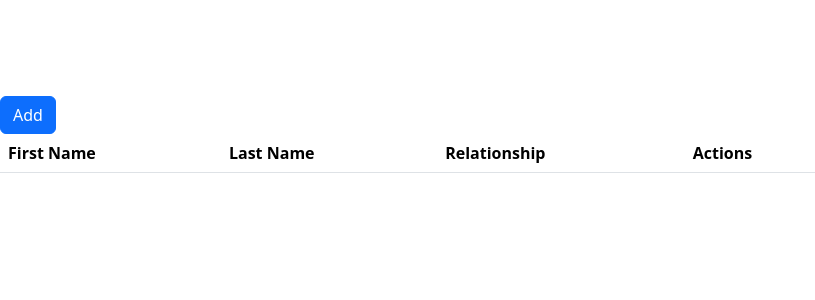
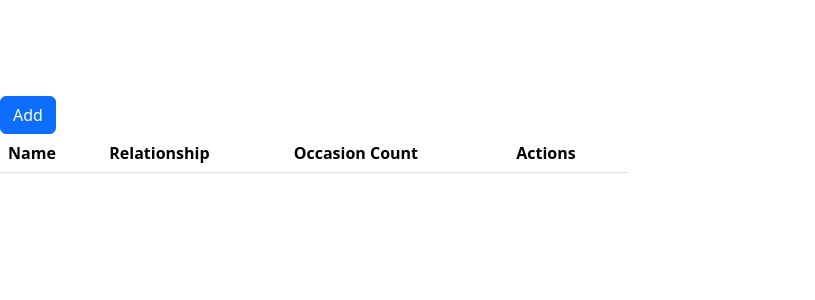
Before and after one commit to Se7enSquared/gift-assistant, a Django app: page /recipients/ in a window 1280 px wide. Shown: the top 300 px of the page, without its empty margins (0-815 px from the left). Run offline with Django 4.2, Linux system fonts and the light colour scheme; data that the repository does not hold is empty; some libraries are stand-ins or nearby versions.

Commit message:
recipient changes

```diff
--- a/gift_app/templates/gift_app/recipients/recipient_list.html
+++ b/gift_app/templates/gift_app/recipients/recipient_list.html
@@ -1,8 +1,8 @@
 {% for recipient in recipients %}
 <tr id="recipient-{{ recipient.pk }}" class="table-row">
-    <td style="max-width: 150px; word-wrap: break-word;">{{recipient.first_name}}</td>
-    <td style="max-width: 150px; word-wrap: break-word;">{{recipient.last_name}}</td>
+    <td style="max-width: 150px; word-wrap: break-word;">{{recipient.first_name}} {{recipient.last_name}}</td>
     <td style="max-width: 150px; word-wrap: break-word;">{{recipient.relationship}}</td>
+    <td style="max-width: 150px; word-wrap: break-word;">{{occasion_count}}</td>
     <td style="max-width: 150px; word-wrap: break-word;">
         <a hx-get="{% url 'recipient_edit' pk=recipient.pk %}" hx-target="#dialog"><span class="iconify text-primary"
                 data-icon="ep:edit-pen" data-width="24" data-height="24" style="margin-right:2px"></span></a>
--- a/gift_app/templates/gift_app/recipients/recipients.html
+++ b/gift_app/templates/gift_app/recipients/recipients.html
@@ -8,7 +8,7 @@
     <div id="dialog" class="modal-dialog" hx-target="this">
     </div>
 </div>
-<div class="col-md-8">
+<div class="col-md-6">
     <br><br><br><br>
     <button class="btn btn-primary" hx-get="{% url 'recipient_add' %}" hx-target="#dialog">
         Add
@@ -16,9 +16,9 @@
     <table class="table flex-wrapper" id="recipient_tbl">
         <thead>
             <tr>
-                <th scope="col" style="max-width: 150px; word-wrap: break-word;">First Name</th>
-                <th scope="col" style="max-width: 150px; word-wrap: break-word;">Last Name</th>
+                <th scope="col" style="max-width: 150px; word-wrap: break-word;">Name</th>
                 <th scope="col" style="max-width: 150px; word-wrap: break-word;">Relationship</th>
+                <th scope="col" style="max-width: 150px; word-wrap: break-word;">Occasion Count</th>
                 <th scope="col" style="max-width: 150px; word-wrap: break-word;">Actions</th>
             </tr>
         </thead>
```
